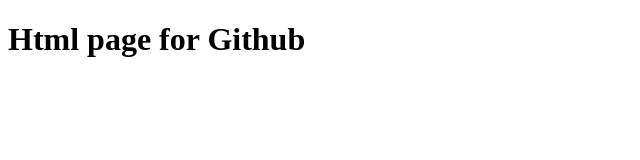
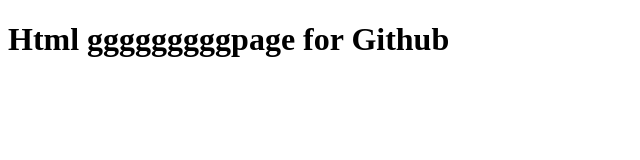
Before and after one commit to NaveedUrRehman787/prac, a plain HTML site: page index.html in a window 1280 px wide. Shown: the whole page, without its empty margins (0-640 px from the left). Drawn offline with Linux system fonts and the light colour scheme.

Commit message:
add something

```diff
--- a/index.html
+++ b/index.html
@@ -7,6 +7,6 @@
     <title>Document</title>
   </head>
   <body>
-    <h1>Html page for Github</h1>
+    <h1>Html gggggggggpage for Github</h1>
   </body>
 </html>
```
